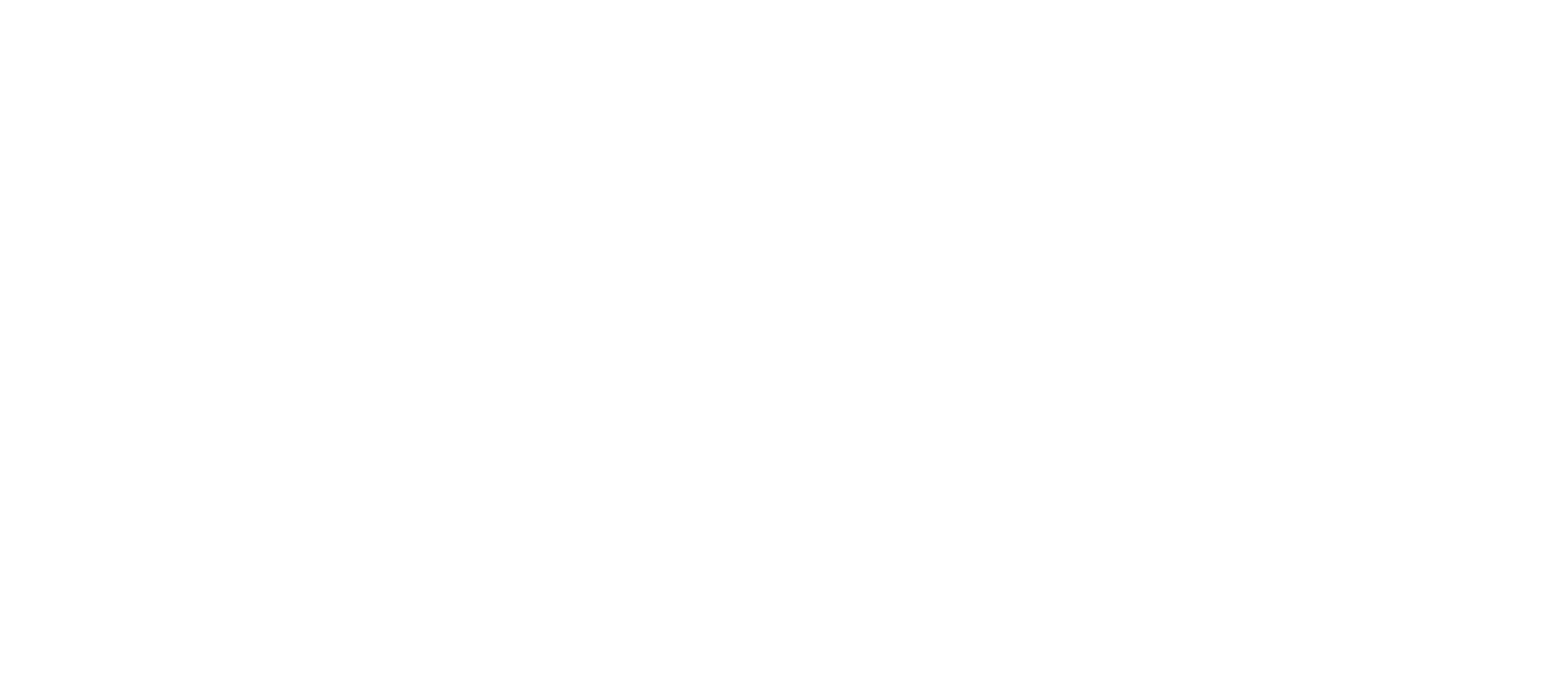
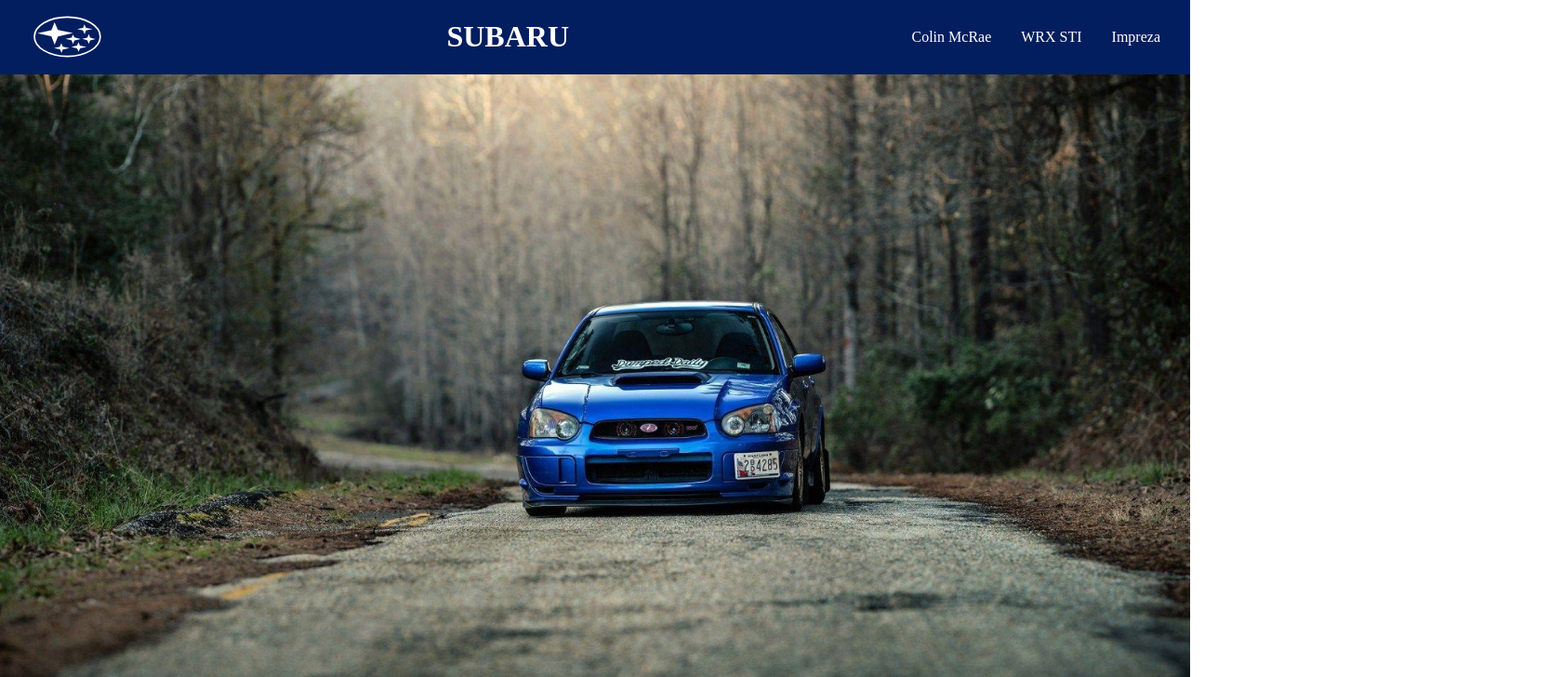
Before and after one commit to romantarnai/romantarnai.github.io, a plain HTML site: page index.html in a window 1280 px wide. Shown: the top 728 px of the page at 93% size, 1680 px wide, since content can reach past the window. Drawn offline with Linux system fonts and the light colour scheme.

Commit message:
parallax

```diff
--- a/index.html
+++ b/index.html
@@ -1,12 +1,32 @@
 <!DOCTYPE html>
-<html lang="cs">
+<html lang="en">
 <head>
     <meta charset="UTF-8">
     <meta http-equiv="X-UA-Compatible" content="IE=edge">
     <meta name="viewport" content="width=device-width, initial-scale=1.0">
-    <title>Document</title>
+    <link rel="stylesheet" href="./styles/main.css">
+    <title>Subaru</title>
 </head>
 <body>
+    <header>
+    <div class="navbar">
+        <img class="nav-img" src="./images/logo.svg">
+        <a href="https://www.subaru.cz/" target="_blank"><h1 class="nav-title">SUBARU</h1></a>
+        <ul class="nav-links">
+            <li><a href="https://cs.wikipedia.org/wiki/Colin_McRae" target="_blank">Colin McRae</a></li>
+            <li><a href="https://en.wikipedia.org/wiki/Subaru_WRX" target="_blank">WRX STI</a></li>
+            <li><a href="https://cs.wikipedia.org/wiki/Subaru_Impreza" target="_blank">Impreza</a></li>
+        </ul>
+    </div>
 
+    <div class="parallax main-jumb">
+        <img src="./images/par-img.jpg">
+    </div>
+    </header>
+
+    <main>
+        <div class="engine">
+        </div>
+    </main>
 </body>
 </html>
--- /dev/null
+++ b/styles/main.css
@@ -0,0 +1,104 @@
+/* ===============
+    global styles
+   ==============*/
+body{
+    max-width: 100%;
+    overflow-x: hidden;
+    margin: 0;
+    background-color: white;
+}
+*, *::after, *::before{
+    box-sizing: border-box;
+}
+
+/* ===============
+       navbar
+   ==============*/
+.navbar{
+    display: flex;
+    justify-content: space-between;
+    align-items: center;
+    background-color: #031E5F;
+    width: 100vw;
+    position: fixed;
+    top: 0px;
+}
+
+.nav-img{
+    margin-left: 2em;
+    max-width: 5em;
+    height: auto;
+}
+
+.nav-title:hover{
+    color: gold;
+}
+
+.nav-links{
+    margin-right: 2em;
+    padding: 0;
+    display: flex;
+    gap: 2em;
+    list-style: none;
+}
+.nav-links a{position: relative;}   /* for hover effect to work */
+.nav-links a::after{
+    content: "";
+    background-color: gold;
+    position: absolute;
+    bottom: -4px;
+    margin-left: auto;
+    margin-right: auto;
+    left: 0;
+    right: 0;
+    height: 3px;
+    width: 0;
+    transition: width 0.2s linear;
+}
+.nav-links a:hover::after{
+    width: 100%;
+}
+
+.navbar a{
+    color: white;
+    text-decoration: none;
+}
+
+/* column navbar */
+@media only screen and (max-width: 720px) {
+    .nav-img{
+        margin: 1em 0 0 0;
+    }
+    .nav-links{
+        margin: 0.5em 0 1.5em 0;
+    }
+    .nav-links{
+        flex-direction: column;
+        text-align: center;
+    }
+    .navbar{
+        flex-direction: column;
+    }
+}
+
+/* ===============
+    paralax - jumb
+   ==============*/
+.parallax{
+    background-attachment: fixed;
+    background-position: center;
+    background-repeat: no-repeat;
+    background-size: cover;
+}
+.main-jumb{
+    background-image: url("../images/par-img.jpg");
+}
+.main-jumb > img{
+    visibility: hidden;
+}
+
+.engine{
+    width: 100vw;
+    height: 1000px;
+    background-color: white;
+}
```
Also changed, not shown: images/logo.svg (added), images/par-img.jpg (added).
